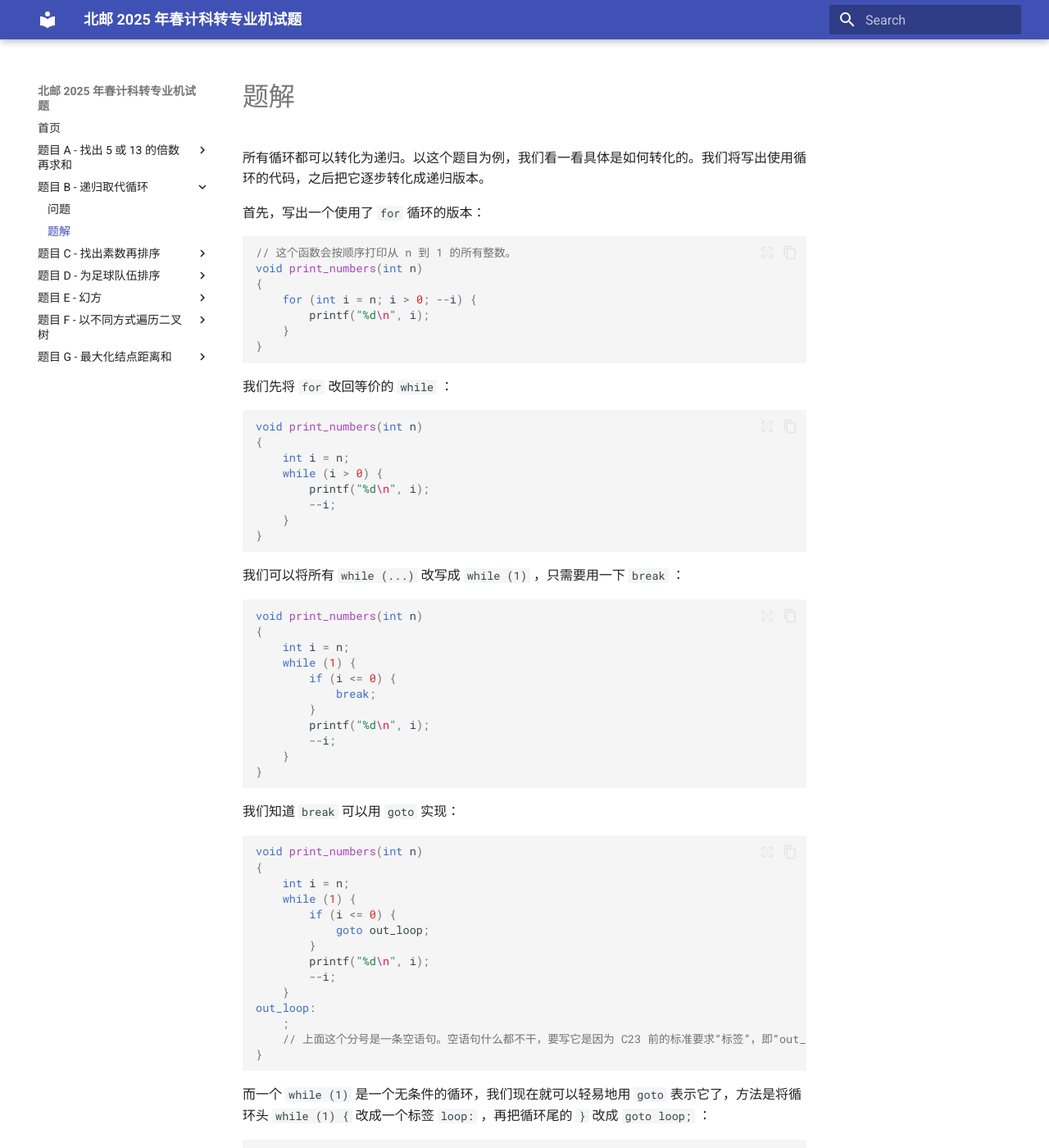
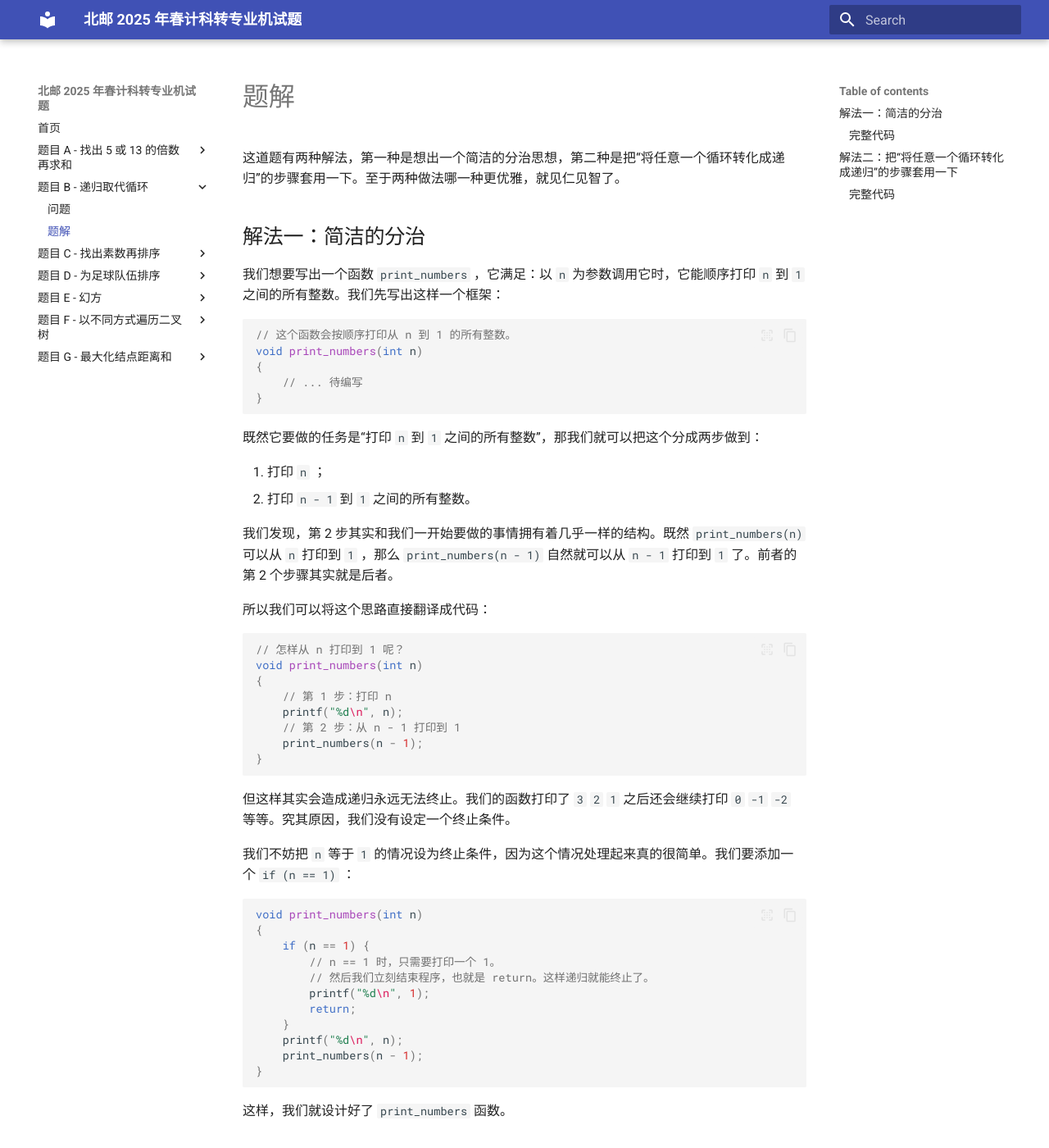
Before and after one commit to LS-Hower/bupt-major-switching-programming-questions, an MkDocs documentation site: the page built from docs/problem-b/answer.md, in a window 1280 px wide and 1400 px high. Shown: the whole window at 82% size. Built offline with MkDocs 1.6.1 and Material for MkDocs 9.7.7, drawn with Linux system fonts in a browser that asks for light colours; some of the changed text lies outside the part shown.

Commit message:
Fix problem B's description and add another solution

````diff
--- a/docs/problem-b/answer.md
+++ b/docs/problem-b/answer.md
@@ -1,4 +1,110 @@
-所有循环都可以转化为递归。以这个题目为例，我们看一看具体是如何转化的。我们将写出使用循环的代码，之后把它逐步转化成递归版本。
+这道题有两种解法，第一种是想出一个简洁的分治思想，第二种是把“将任意一个循环转化成递归”的步骤套用一下。至于两种做法哪一种更优雅，就见仁见智了。
+
+## 解法一：简洁的分治
+
+我们想要写出一个函数 `print_numbers` ，它满足：以 `n` 为参数调用它时，它能顺序打印 `n` 到 `1` 之间的所有整数。我们先写出这样一个框架：
+
+```c
+// 这个函数会按顺序打印从 n 到 1 的所有整数。
+void print_numbers(int n)
+{
+    // ... 待编写
+}
+```
+
+既然它要做的任务是“打印 `n` 到 `1` 之间的所有整数”，那我们就可以把这个分成两步做到：
+
+1. 打印 `n` ；
+2. 打印 `n - 1` 到 `1` 之间的所有整数。
+
+我们发现，第 2 步其实和我们一开始要做的事情拥有着几乎一样的结构。既然 `print_numbers(n)` 可以从 `n` 打印到 `1` ，那么 `print_numbers(n - 1)` 自然就可以从 `n - 1` 打印到 `1` 了。前者的第 2 个步骤其实就是后者。
+
+所以我们可以将这个思路直接翻译成代码：
+
+```c
+// 怎样从 n 打印到 1 呢？
+void print_numbers(int n)
+{
+    // 第 1 步：打印 n
+    printf("%d\n", n);
+    // 第 2 步：从 n - 1 打印到 1
+    print_numbers(n - 1);
+}
+```
+
+但这样其实会造成递归永远无法终止。我们的函数打印了 `3` `2` `1` 之后还会继续打印 `0` `-1` `-2` 等等。究其原因，我们没有设定一个终止条件。
+
+我们不妨把 `n` 等于 `1` 的情况设为终止条件，因为这个情况处理起来真的很简单。我们要添加一个 `if (n == 1)` ：
+
+```c
+void print_numbers(int n)
+{
+    if (n == 1) {
+        // n == 1 时，只需要打印一个 1。
+        // 然后我们立刻结束程序，也就是 return。这样递归就能终止了。
+        printf("%d\n", 1);
+        return;
+    }
+    printf("%d\n", n);
+    print_numbers(n - 1);
+}
+```
+
+这样，我们就设计好了 `print_numbers` 函数。
+
+### 完整代码
+
+C：
+
+```c
+#include <stdio.h>
+
+void print_numbers(int n)
+{
+    if (n == 1) {
+        printf("%d\n", 1);
+        return;
+    }
+    printf("%d\n", n);
+    print_numbers(n - 1);
+}
+
+int main(void)
+{
+    int n;
+    scanf("%d", &n);
+    print_numbers(n);
+}
+```
+
+C++：
+
+```cpp
+#include <iostream>
+
+void print_numbers(int n)
+{
+    if (n == 1) {
+        std::cout << 1 << '\n';
+        return;
+    }
+    std::cout << n << '\n';
+    print_numbers(n - 1);
+}
+
+int main(void)
+{
+    int n;
+    std::cin >> n;
+    print_numbers(n);
+}
+```
+
+## 解法二：把“将任意一个循环转化成递归”的步骤套用一下
+
+所有循环都可以转化为递归，而且有一套通用的方法做到这一点。
+
+我们在这里将先写出使用循环的代码，之后把它逐步转化成递归版本，从而展示具体是如何转化的。
 
 首先，写出一个使用了 `for` 循环的版本：
 
@@ -157,11 +263,24 @@ void print_numbers(int i)
 }
 ```
 
+给参数改一个名字不会影响程序的任何行为，我们把 `i` 改名成 `n` 吧：
+
+```c
+void print_numbers(int n)
+{
+    if (n <= 0) {
+        return;
+    }
+    printf("%d\n", n);
+    print_numbers(n - 1);
+}
+```
+
 至此，我们成功将循环转化成了递归。
 
-***
+### 完整代码
 
-C 代码：
+C：
 
 ```c
 #include <stdio.h>
````
Also changed, not shown: other parts of docs/problem-b/answer.md (+1 -1 lines), docs/problem-b/question.md (+11 -6 lines).
